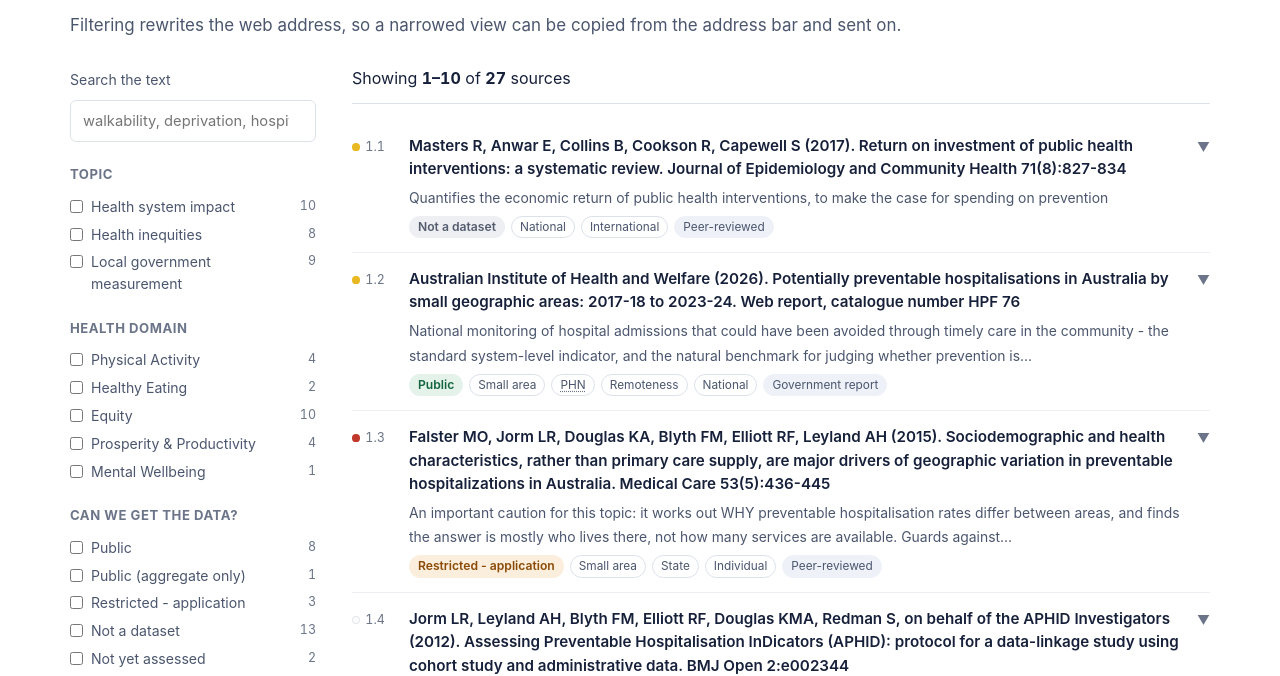
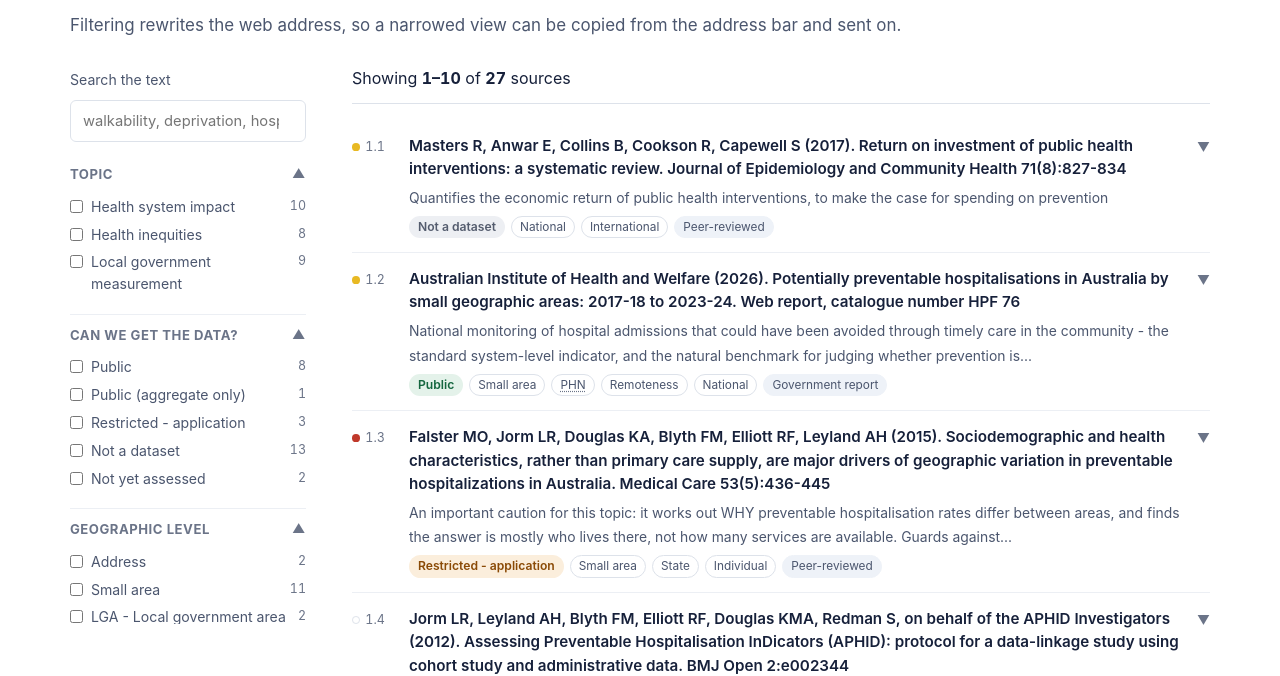
Before and after one commit to maiquang04/prevention-data-scan, a plain HTML site: page browse.html in a window 1280 px wide. Shown: the part 160-836 px from the top of the page. Drawn offline with Linux system fonts and the light colour scheme.

Commit message:
fix(filter): scroll, expand, collapse left pane

```diff
--- a/assets/browse.js
+++ b/assets/browse.js
@@ -9,6 +9,7 @@
   var studies = [];
   var meta = null;
   var expanded = {};
+  var collapsedFacets = {};
 
   /* Results are paged. Without it the results column runs to several screens while
      the filter panel beside it is one screen tall, so the filters scroll out of
@@ -26,19 +27,6 @@
       values: function () { return meta.topics.map(function (t) { return t.id; }); },
       label: function (v) { return S.topicTitle(v); },
       of: function (s) { return s.topics; } },
-
-    /* Which health issue a source speaks to - see the README for where the seven
-       domains come from and why they are worded the way they are. Plenty of
-       sources have none (a method text, a paper about hospital admissions), so this
-       facet is narrower than the others: ticking a box hides everything untagged.
-       Values with no sources are hidden the same way the geographic level does it,
-       so a domain nothing covers yet does not sit there reading as a dead end. */
-    { key: "domain", legend: "Health domain", multi: true,
-      values: function () {
-        return meta.domains.filter(function (d) { return countAll("domain", d) > 0; });
-      },
-      label: function (v) { return v; },
-      of: function (s) { return s.domains; } },
 
     { key: "access", legend: "Can we get the data?", multi: true,
       values: function () { return meta.accessValues; },
@@ -58,25 +46,38 @@
       label: function (v) { var full = S.tagTitle(v); return full ? v + " - " + full : v; },
       of: function (s) { return s.geoTags; } },
 
-    { key: "region", legend: "Where it is from", multi: true,
+    /* Which health issue a source speaks to - see the README for where the seven
+       domains come from and why they are worded the way they are. Plenty of
+       sources have none (a method text, a paper about hospital admissions), so this
+       facet is narrower than the others: ticking a box hides everything untagged.
+       Values with no sources are hidden the same way the geographic level does it,
+       so a domain nothing covers yet does not sit there reading as a dead end. */
+    { key: "domain", legend: "Health domain", multi: true, collapsed: true,
+      values: function () {
+        return meta.domains.filter(function (d) { return countAll("domain", d) > 0; });
+      },
+      label: function (v) { return v; },
+      of: function (s) { return s.domains; } },
+
+    /* Same hidden-when-empty rule as the two facets above. A bucket exists in the
+       vocabulary before anything lands in it - "Statistical agency release" was added
+       ahead of the datasets it is for - and an option reading zero is a dead end. */
+    { key: "type", legend: "Source type", multi: true, collapsed: true,
+      values: function () {
+        return meta.sourceGroups.filter(function (g) { return countAll("type", g) > 0; });
+      },
+      label: function (v) { return v; },
+      of: function (s) { return [s.sourceGroup]; } },
+
+    { key: "region", legend: "Where it is from", multi: true, collapsed: true,
       values: function () { return meta.regions; },
       label: function (v) { return v; },
       of: function (s) { return s.regions; } },
 
-    { key: "priority", legend: "Relevance", multi: true,
+    { key: "priority", legend: "Relevance", multi: true, collapsed: true,
       values: function () { return ["highly-relevant", "relevant", "unmarked"]; },
       label: function (v) { return S.priorityLabel[v]; },
-      of: function (s) { return [s.priority]; } },
-
-    /* Same hidden-when-empty rule as the two facets above. A bucket exists in the
-       vocabulary before anything lands in it - "Statistical agency release" was added
-       ahead of the datasets it is for - and an option reading zero is a dead end. */
-    { key: "type", legend: "Source type", multi: true,
-      values: function () {
-        return meta.sourceGroups.filter(function (g) { return countAll("type", g) > 0; });
-      },
-      label: function (v) { return v; },
-      of: function (s) { return [s.sourceGroup]; } }
+      of: function (s) { return [s.priority]; } }
   ];
 
   function facetByKey(key) {
@@ -171,7 +172,17 @@
       var subset = subsetExcluding(facet.key);
       var values = facet.values();
       if (!values.length) return;
-      html += '<fieldset><legend>' + S.escapeHtml(facet.legend) + "</legend>";
+      var selected = state[facet.key].length;
+      var collapsed = isFacetCollapsed(facet);
+      var bodyId = "facet-" + facet.key;
+      html += '<fieldset class="facet' + (collapsed ? " is-collapsed" : "") + '">' +
+        '<legend><button type="button" class="facet-toggle" data-toggle-facet="' +
+        facet.key + '" aria-expanded="' + (!collapsed) + '" aria-controls="' + bodyId + '">' +
+        '<span>' + S.escapeHtml(facet.legend) + "</span>" +
+        (selected ? '<span class="facet-selected">' + selected + " selected</span>" : "") +
+        '<span class="facet-chevron" aria-hidden="true">' + (collapsed ? "&#9660;" : "&#9650;") +
+        "</span></button></legend>" +
+        '<div class="facet-options" id="' + bodyId + '"' + (collapsed ? " hidden" : "") + ">";
       values.forEach(function (value) {
         var n = subset.filter(function (s) { return facet.of(s).indexOf(value) !== -1; }).length;
         var checked = state[facet.key].indexOf(value) !== -1;
@@ -182,9 +193,27 @@
           "<span>" + S.escapeHtml(facet.label(value)) + "</span>" +
           '<span class="count">' + n + "</span></label>";
       });
-      html += "</fieldset>";
+      html += "</div></fieldset>";
     });
     host.innerHTML = html;
+  }
+
+  function isFacetCollapsed(facet) {
+    if (Object.prototype.hasOwnProperty.call(collapsedFacets, facet.key)) {
+      return collapsedFacets[facet.key];
+    }
+    return !!facet.collapsed && !state[facet.key].length;
+  }
+
+  function setFacetCollapsed(button, collapsed) {
+    var fieldset = button.closest(".facet");
+    var body = document.getElementById(button.getAttribute("aria-controls"));
+    if (!fieldset || !body) return;
+    fieldset.classList.toggle("is-collapsed", collapsed);
+    body.hidden = collapsed;
+    button.setAttribute("aria-expanded", String(!collapsed));
+    var chevron = button.querySelector(".facet-chevron");
+    if (chevron) chevron.innerHTML = collapsed ? "&#9660;" : "&#9650;";
   }
 
   function pageCount(total) {
@@ -325,11 +354,22 @@
     renderFilters();
     renderResults();
     writeState(state);
+    syncFilterHeight();
+  }
+
+  function syncFilterHeight() {
+    var form = document.getElementById("filter-form");
+    if (!form) return;
+    var top = Math.max(16, Math.round(form.getBoundingClientRect().top));
+    form.style.setProperty("--filters-viewport-top", top + "px");
   }
 
   /* ---------- events ---------- */
 
   function wire() {
+    window.addEventListener("scroll", syncFilterHeight, { passive: true });
+    window.addEventListener("resize", syncFilterHeight);
+
     document.getElementById("filters").addEventListener("change", function (event) {
       var input = event.target;
       if (!input.dataset || !input.dataset.facet) return;
@@ -340,6 +380,16 @@
       // A different result set means the old page number means nothing.
       state.page = 1;
       render();
+    });
+
+    document.getElementById("filters").addEventListener("click", function (event) {
+      var button = event.target.closest("[data-toggle-facet]");
+      if (!button) return;
+      var facet = facetByKey(button.dataset.toggleFacet);
+      if (!facet) return;
+      collapsedFacets[facet.key] = !isFacetCollapsed(facet);
+      setFacetCollapsed(button, collapsedFacets[facet.key]);
+      syncFilterHeight();
     });
 
     var search = document.getElementById("search");
--- a/assets/style.css
+++ b/assets/style.css
@@ -281,25 +281,42 @@ abbr[title] {
 
 .browse { display: grid; grid-template-columns: 250px 1fr; gap: 32px; align-items: start; }
 
-/* Pinned beside the results, and scrollable in its own right. The height cap is the
-   part that matters: sticky alone pins the top edge, so once the filter list grew
-   past the viewport its last group sat permanently below the fold with no way to
-   reach it - the page scroll moved the results instead. Capping the height and
-   letting it scroll internally puts those groups back within reach.
-   overscroll-behavior stops a flick at the end of the list carrying on into the
-   page behind it. */
+/* Pinned beside the results, and scrollable in its own right. The visible top of
+   the panel changes: at the top of the page it sits below the heading, then once
+   sticky it sits near the top of the viewport. JS updates --filters-viewport-top
+   so the height cap always matches the space actually available on screen. */
 .filters {
   position: sticky; top: 16px;
-  max-height: calc(100vh - 32px);
+  max-height: calc(100vh - var(--filters-viewport-top, 16px) - 16px);
   overflow-y: auto; overscroll-behavior: contain;
   /* room for the scrollbar so the labels do not reflow when it appears */
-  padding-right: 4px; scrollbar-width: thin;
+  padding-right: 4px; scrollbar-width: thin; scrollbar-gutter: stable;
 }
-.filters fieldset { border: 0; padding: 0; margin: 0 0 20px; }
+.filters fieldset { border: 0; padding: 0; margin: 0 0 14px; }
 .filters fieldset:last-child { margin-bottom: 4px; }
 .filters legend {
-  font-weight: 650; font-size: .82rem; text-transform: uppercase;
-  letter-spacing: .04em; color: var(--muted); padding: 0 0 8px;
+  display: block; width: 100%;
+  padding: 0;
+}
+.facet-toggle {
+  display: flex; gap: 8px; align-items: center; width: 100%;
+  border: 0; border-top: 1px solid var(--rule-soft);
+  background: transparent; color: var(--muted); cursor: pointer;
+  padding: 10px 0 8px; font: inherit; font-weight: 650; font-size: .82rem;
+  text-align: left; text-transform: uppercase; letter-spacing: .04em;
+}
+.filters fieldset:first-child .facet-toggle { border-top: 0; padding-top: 0; }
+.facet-toggle:hover { color: var(--ink); }
+.facet-selected {
+  margin-left: auto; color: var(--accent); font-size: .72rem;
+  font-weight: 600; letter-spacing: 0; text-transform: none; white-space: nowrap;
+}
+.facet-chevron {
+  margin-left: auto; color: var(--muted); font-size: .8rem; line-height: 1;
+}
+.facet-selected + .facet-chevron { margin-left: 0; }
+.facet-options {
+  padding-bottom: 2px;
 }
 .filters label {
   display: flex; gap: 8px; align-items: flex-start;
--- a/browse.html
+++ b/browse.html
@@ -7,7 +7,7 @@
 <meta name="robots" content="noindex">
 <title>Browse sources - Prevention data scan</title>
 <meta name="description" content="Every source in the scan, filterable by topic, how obtainable the data is, geographic level and source type.">
-<link rel="stylesheet" href="assets/style.css?v=823d4b7c">
+<link rel="stylesheet" href="assets/style.css?v=af51c894">
 </head>
 <body>
 <a class="skip" href="#main">Skip to content</a>
@@ -56,6 +56,6 @@
 </footer>
 
 <script src="assets/common.js?v=59f71396"></script>
-<script src="assets/browse.js?v=80df4b01"></script>
+<script src="assets/browse.js?v=af51c894"></script>
 </body>
 </html>
```
